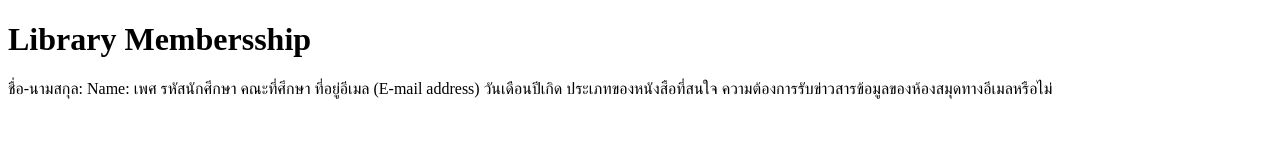
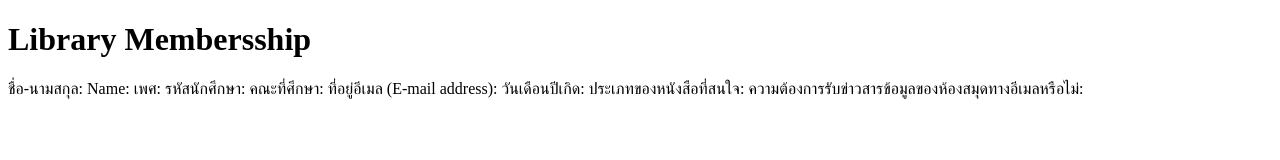
Before and after one commit to Teetad-Aumavichanee/6709616533_LibraryMembershipApplicationForm, a plain HTML site: page index.html in a window 1280 px wide. Drawn offline with Linux system fonts and the light colour scheme.

Commit message:
add label

```diff
--- a/index.html
+++ b/index.html
@@ -5,14 +5,14 @@
 <body>
     <h1>Library Membersship</h1>
     <form>
-    ชื่อ-นามสกุล:
-    Name:
-    เพศ
-    รหัสนักศึกษา
-    คณะที่ศึกษา
-    ที่อยู่อีเมล (E-mail address)
-    วันเดือนปีเกิด
-    ประเภทของหนังสือที่สนใจ
-    ความต้องการรับข่าวสารข้อมูลของห้องสมุดทางอีเมลหรือไม่
+    <label for="NameTH">ชื่อ-นามสกุล:</label>
+    <label for="NameEN">Name:</label>
+    <label for="Gender">เพศ:</label>
+    <label for="Code">รหัสนักศึกษา:</label>
+    <label for="Faculty">คณะที่ศึกษา:</label>
+    <label for="Email">ที่อยู่อีเมล (E-mail address):</label>
+    <label for="BDate">วันเดือนปีเกิด:</label>
+    <label for="Book">ประเภทของหนังสือที่สนใจ:</label>
+    <label for="News">ความต้องการรับข่าวสารข้อมูลของห้องสมุดทางอีเมลหรือไม่:</label>
     </form>
 </body>
```
